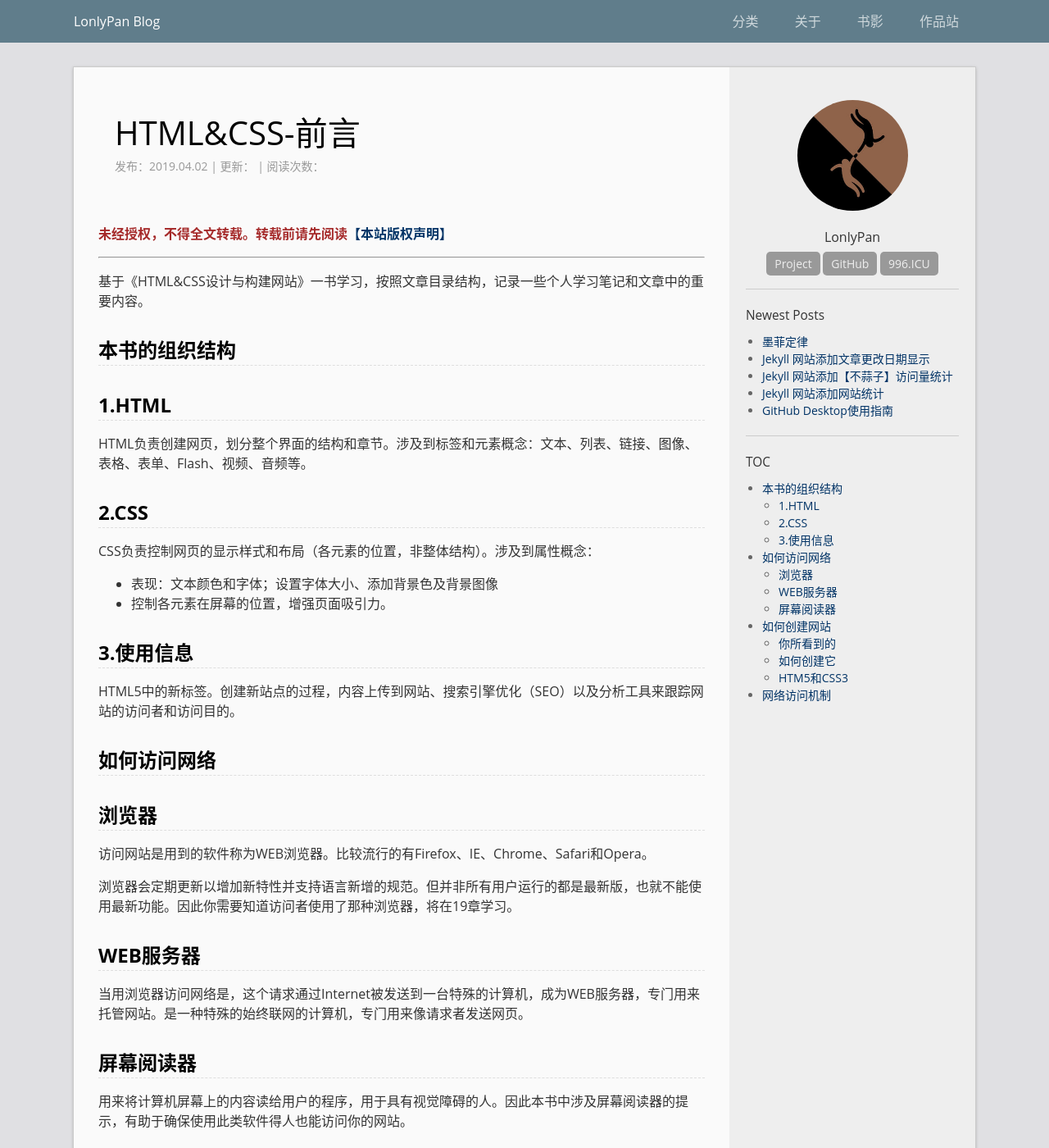
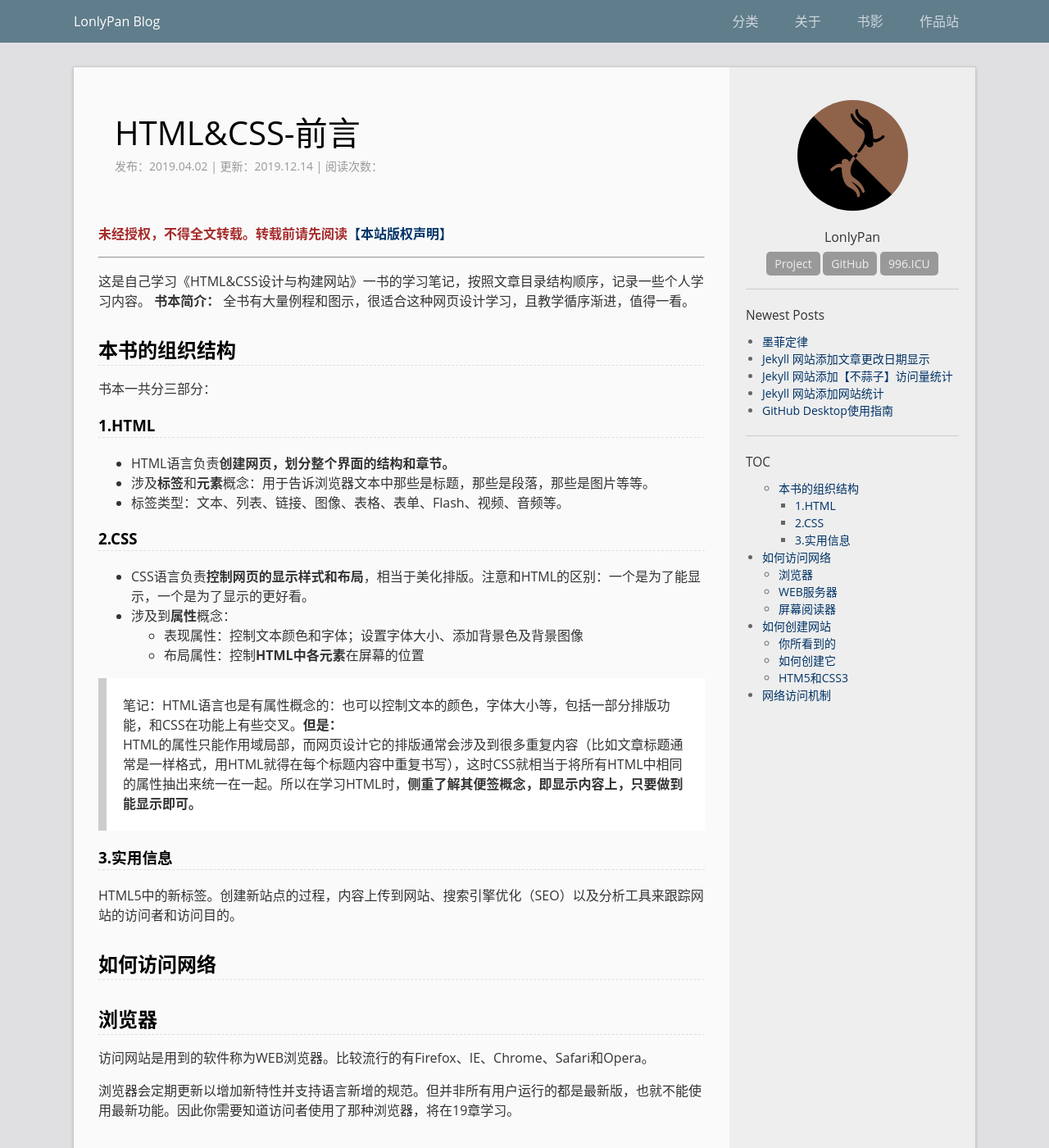
Before and after one commit to LonlyStack/LonlyPan.github.io, a Jekyll site: the page built from _posts/2019-04-02-HTML&CSS-前言.md, in a window 1280 px wide and 1400 px high. Shown: the whole window at 82% size. Built offline with Jekyll 4.4.1, drawn with Linux system fonts in a browser that asks for light colours; comment, search, counter and statistics services are not loaded.

Commit message:
修改文件: _posts/2019-04-02-HTML&CSS-前言.md

```diff
--- a/_posts/2019-04-02-HTML&CSS-前言.md
+++ b/_posts/2019-04-02-HTML&CSS-前言.md
@@ -2,25 +2,36 @@
 layout: post
 title:  "HTML&CSS-前言"
 date:   2019-04-02 11:12
+last_modified_at:  2019-12-14
 categories: html&css
 ---
 
-基于《HTML&CSS设计与构建网站》一书学习，按照文章目录结构，记录一些个人学习笔记和文章中的重要内容。
+这是自己学习《HTML&CSS设计与构建网站》一书的学习笔记，按照文章目录结构顺序，记录一些个人学习内容。
+**书本简介：** 全书有大量例程和图示，很适合这种网页设计学习，且教学循序渐进，值得一看。
 
-# 本书的组织结构
 <!--more-->
-## 1.HTML
 
-HTML负责创建网页，划分整个界面的结构和章节。涉及到标签和元素概念：文本、列表、链接、图像、表格、表单、Flash、视频、音频等。
+## 本书的组织结构
 
-## 2.CSS
+书本一共分三部分：
 
-CSS负责控制网页的显示样式和布局（各元素的位置，非整体结构）。涉及到属性概念：
+### 1.HTML
 
-* 表现：文本颜色和字体；设置字体大小、添加背景色及背景图像
-* 控制各元素在屏幕的位置，增强页面吸引力。
+- HTML语言负责**创建网页，划分整个界面的结构和章节。**
+- 涉及**标签**和**元素**概念：用于告诉浏览器文本中那些是标题，那些是段落，那些是图片等等。
+- 标签类型：文本、列表、链接、图像、表格、表单、Flash、视频、音频等。
 
-## 3.使用信息
+### 2.CSS
+
+- CSS语言负责**控制网页的显示样式和布局**，相当于美化排版。注意和HTML的区别：一个是为了能显示，一个是为了显示的更好看。
+- 涉及到**属性**概念：
+  - 表现属性：控制文本颜色和字体；设置字体大小、添加背景色及背景图像
+  - 布局属性：控制**HTML中各元素**在屏幕的位置
+
+>笔记：HTML语言也是有属性概念的：也可以控制文本的颜色，字体大小等，包括一部分排版功能，和CSS在功能上有些交叉。**但是：**
+HTML的属性只能作用域局部，而网页设计它的排版通常会涉及到很多重复内容（比如文章标题通常是一样格式，用HTML就得在每个标题内容中重复书写），这时CSS就相当于将所有HTML中相同的属性抽出来统一在一起。所以在学习HTML时，**侧重了解其便签概念，即显示内容上，只要做到能显示即可。**
+
+### 3.实用信息
 
 HTML5中的新标签。创建新站点的过程，内容上传到网站、搜索引擎优化（SEO）以及分析工具来跟踪网站的访问者和访问目的。
 
```
